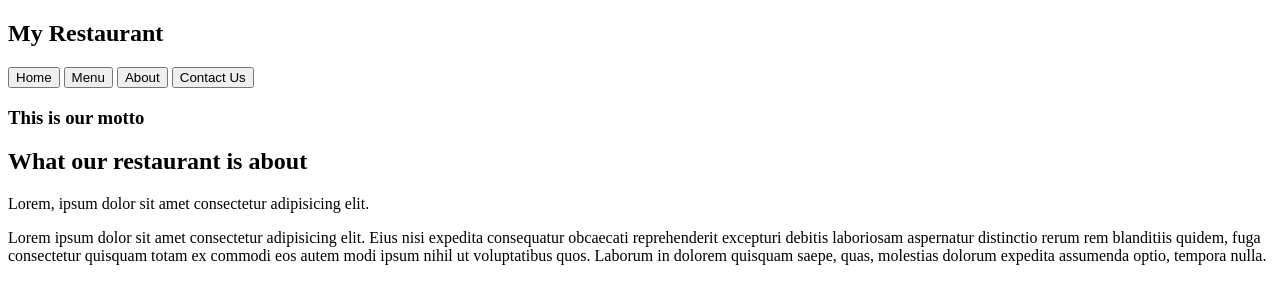
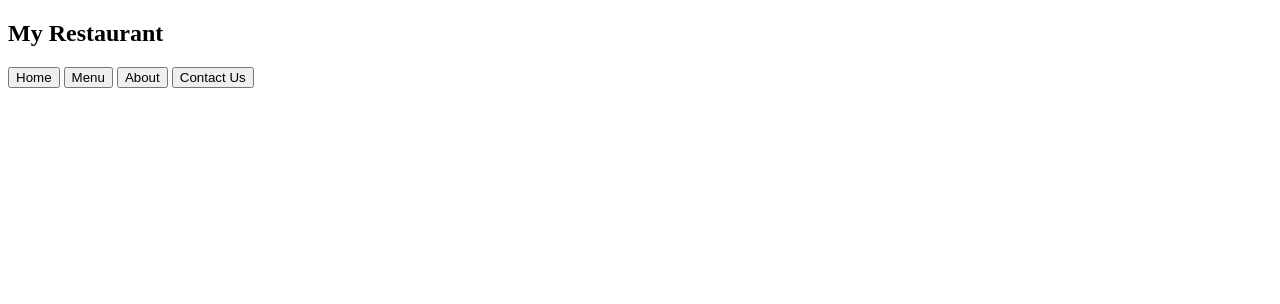
Before and after one commit to dooory/restaurant-page, a website built with webpack: page src/template.html in a window 1280 px wide. Built offline with nearby package versions, Linux system fonts and the light colour scheme.

Commit message:
remove contents, contents

```diff
--- a/src/template.html
+++ b/src/template.html
@@ -15,29 +15,6 @@
                 <button>Contact Us</button>
             </nav>
         </header>
-        <div id="content">
-            <div class="homepage">
-                <div class="tagline">
-                    <h3>This is our motto</h3>
-                </div>
-                <div class="showcase-image"></div>
-                <div class="description">
-                    <h2>What our restaurant is about</h2>
-                    <p class="eyecatcher">
-                        Lorem, ipsum dolor sit amet consectetur adipisicing
-                        elit.
-                    </p>
-                    <p class="about-me">
-                        Lorem ipsum dolor sit amet consectetur adipisicing elit.
-                        Eius nisi expedita consequatur obcaecati reprehenderit
-                        excepturi debitis laboriosam aspernatur distinctio rerum
-                        rem blanditiis quidem, fuga consectetur quisquam totam
-                        ex commodi eos autem modi ipsum nihil ut voluptatibus
-                        quos. Laborum in dolorem quisquam saepe, quas, molestias
-                        dolorum expedita assumenda optio, tempora nulla.
-                    </p>
-                </div>
-            </div>
-        </div>
+        <div id="content"></div>
     </body>
 </html>
```
